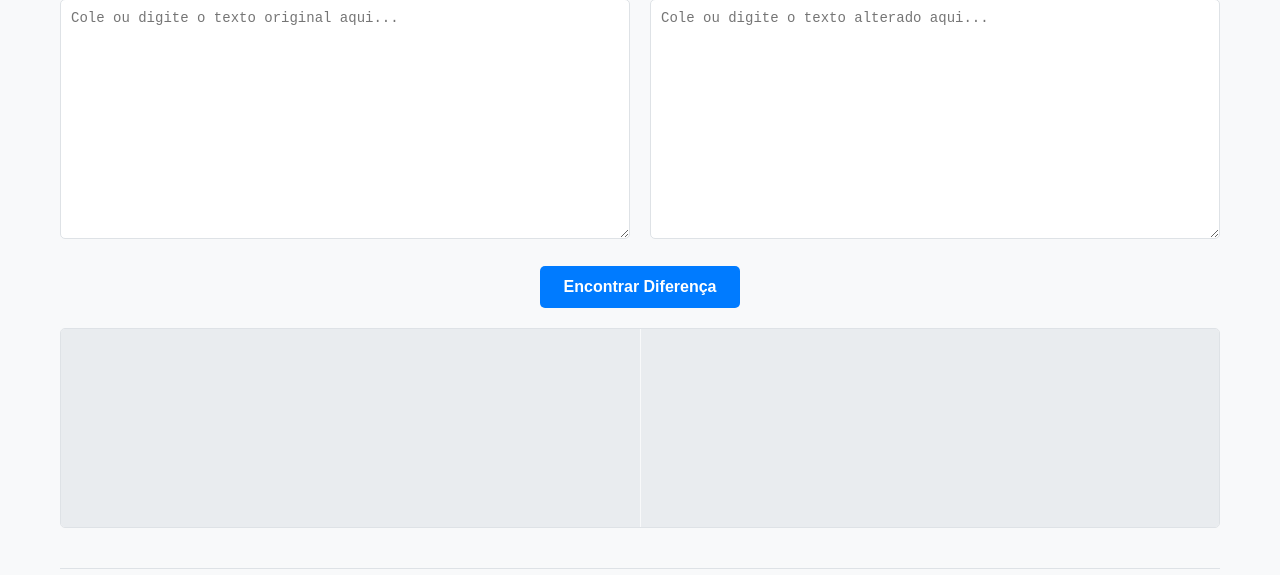
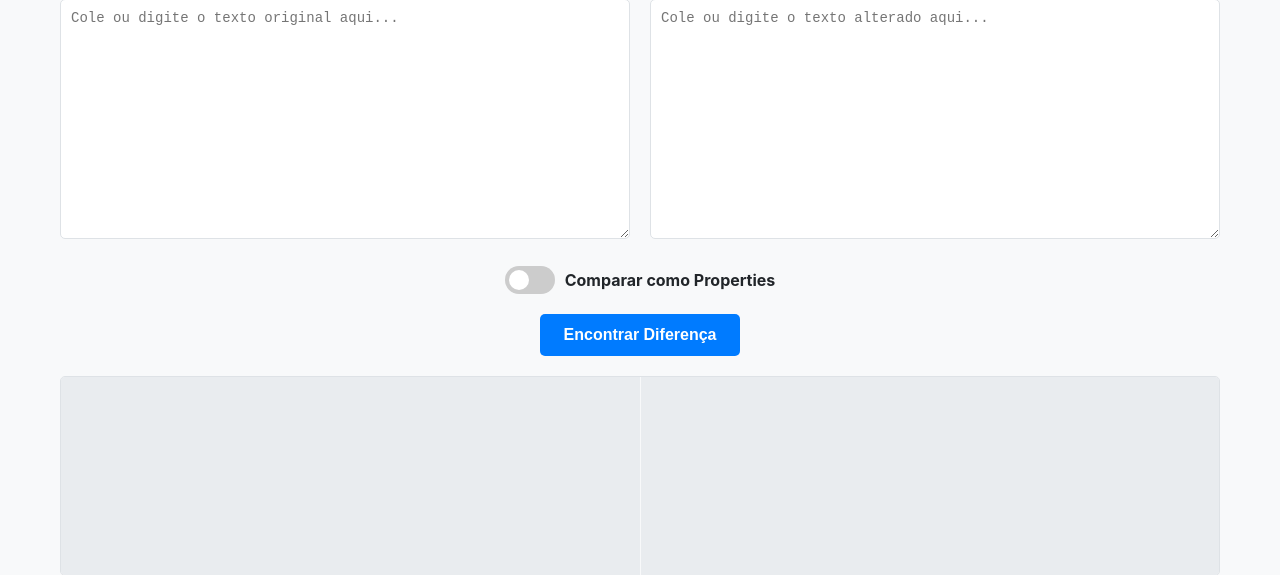
Before and after one commit to daviddamasceno/compare, a Flask app: page / in a window 1280 px wide. Shown: the part 147-722 px from the top of the page. Run offline with Flask 3, Linux system fonts and the light colour scheme.

Commit message:
Adicionando switch para arquivo properties

```diff
--- a/app.py
+++ b/app.py
@@ -6,51 +6,30 @@ import difflib
 from deepdiff import DeepDiff
 from itertools import zip_longest
 from jproperties import Properties
-from io import BytesIO # IMPORTANTE: Usaremos BytesIO em vez de StringIO
+from io import BytesIO
 
-# --- CONFIGURAÇÃO DOS LOGS ---
-logging.basicConfig(
-    stream=sys.stdout,
-    level=logging.INFO,
-    format='%(asctime)s - %(levelname)s - %(message)s'
-)
-
+logging.basicConfig(stream=sys.stdout, level=logging.INFO, format='%(asctime)s - %(levelname)s - %(message)s')
 app = Flask(__name__)
 
-# --- FUNÇÃO format_deepdiff COM LOGS ADICIONAIS ---
+# ... (funções format_deepdiff e highlight_intra_line_diff sem alterações) ...
 def format_deepdiff(diff):
     logging.info("Iniciando a formatação do resultado do DeepDiff.")
     report_lines = []
-
-    change_types = {
-        'dictionary_item_added': "Chave Adicionada",
-        'dictionary_item_removed': "Chave Removida",
-        'values_changed': "Valor Alterado",
-        'type_changes': "Tipo Alterado",
-    }
-
+    change_types = {'dictionary_item_added': "Chave Adicionada", 'dictionary_item_removed': "Chave Removida", 'values_changed': "Valor Alterado", 'type_changes': "Tipo Alterado"}
     for change_type, friendly_name in change_types.items():
         if change_type in diff:
             report_lines.append(f"--- {friendly_name} ---")
             items = diff[change_type]
             if isinstance(items, dict):
-                for path, change in items.items():
-                    report_lines.append(f"Em '{path}': de '{change['old_value']}' para '{change['new_value']}'")
+                for path, change in items.items(): report_lines.append(f"Em '{path}': de '{change['old_value']}' para '{change['new_value']}'")
             else:
-                for path in items:
-                    report_lines.append(str(path))
+                for path in items: report_lines.append(str(path))
             report_lines.append("")
-
-    if not report_lines:
-        logging.info("Nenhuma diferença formatável encontrada no DeepDiff.")
-        return "Nenhuma diferença encontrada."
-
+    if not report_lines: return "Nenhuma diferença encontrada."
     formatted_report = "\n".join(report_lines)
     logging.info(f"Relatório formatado gerado com {len(report_lines)} linhas.")
     return formatted_report
-
 def highlight_intra_line_diff(old_line, new_line):
-    # ... (função sem alterações)
     matcher = difflib.SequenceMatcher(None, old_line, new_line)
     def escape(s): return s.replace("&", "&amp;").replace("<", "&lt;").replace(">", "&gt;")
     old_html, new_html = '', ''
@@ -75,86 +54,81 @@ def compare_api():
     data = request.json
     original_content = data.get('original', '')
     altered_content = data.get('altered', '')
+    is_properties = data.get('is_properties', False) # LÊ O NOVO DADO
+
     result_data = {'diff_lines_original': [], 'diff_lines_altered': [], 'diff_type': "Texto", 'summary': {'removals': 0, 'additions': 0, 'changes': 0}}
 
-    # 1. TENTAR COMO JSON
-    try:
-        logging.info("Tentando analisar entradas como JSON...")
-        # ... (lógica JSON sem alterações)
-        original_obj = json.loads(original_content)
-        altered_obj = json.loads(altered_content)
-        result_data['diff_type'] = "JSON"
-        diff = DeepDiff(original_obj, altered_obj)
-        if diff:
-            logging.info(f"Análise JSON bem-sucedida. Encontradas {len(diff)} categorias de diferenças.")
-            result_data['diff_lines_original'] = [{'content': format_deepdiff(diff), 'type': 'context', 'line_num': 1}]
-            result_data['summary'] = {'removals': len(diff.get('dictionary_item_removed', [])), 'additions': len(diff.get('dictionary_item_added', [])), 'changes': len(diff.get('values_changed', [])) + len(diff.get('type_changes', []))}
-        else:
-            logging.info("Análise JSON bem-sucedida. Nenhuma diferença encontrada.")
-            result_data['diff_lines_original'] = [{'content': "Nenhuma diferença encontrada.", 'type': 'none', 'line_num': 1}]
-        return jsonify(result_data)
-    except Exception as e:
-        logging.info(f"Falha ao analisar como JSON: {e}. Tentando como Properties...")
-        pass
+    # --- NOVA LÓGICA BASEADA NO SWITCH ---
+    if is_properties:
+        logging.info("Comparação de 'Properties' solicitada pelo usuário.")
+        try:
+            p_original, p_altered = Properties(), Properties()
+            p_original.load(BytesIO(original_content.encode('utf-8')))
+            p_altered.load(BytesIO(altered_content.encode('utf-8')))
+            diff = DeepDiff(p_original.properties, p_altered.properties)
+            result_data['diff_type'] = "Java Properties"
+            if diff:
+                logging.info(f"Análise Properties bem-sucedida. Encontradas {len(diff)} categorias de diferenças.")
+                result_data['diff_lines_original'] = [{'content': format_deepdiff(diff), 'type': 'context', 'line_num': 1}]
+                result_data['summary'] = {'removals': len(diff.get('dictionary_item_removed', [])), 'additions': len(diff.get('dictionary_item_added', [])), 'changes': len(diff.get('values_changed', [])) + len(diff.get('type_changes', []))}
+            else:
+                logging.info("Análise Properties bem-sucedida. Nenhuma diferença encontrada.")
+                result_data['diff_lines_original'] = [{'content': "Nenhuma diferença encontrada.", 'type': 'none', 'line_num': 1}]
+            return jsonify(result_data)
+        except Exception as e:
+            logging.error(f"Falha ao analisar como Properties (mesmo com o switch ativado): {e}", exc_info=True)
+            # Retorna um erro claro para o frontend
+            error_result = {'diff_lines_original': [{'content': f"Erro ao analisar o arquivo como .properties:\n{e}", 'type': 'error'}], 'summary': {}}
+            return jsonify(error_result), 400
 
-    # 2. TENTAR COMO PROPRIEDADES JAVA
-    try:
-        logging.info("Tentando analisar entradas como Java Properties...")
-        p_original, p_altered = Properties(), Properties()
-
-        # --- CORREÇÃO DO BUG str to bytes ---
-        # Codificamos a string para bytes e usamos BytesIO
-        p_original.load(BytesIO(original_content.encode('utf-8')))
-        p_altered.load(BytesIO(altered_content.encode('utf-8')))
-
-        diff = DeepDiff(p_original.properties, p_altered.properties)
-        result_data['diff_type'] = "Java Properties"
-        if diff:
-            logging.info(f"Análise Properties bem-sucedida. Encontradas {len(diff)} categorias de diferenças.")
-            result_data['diff_lines_original'] = [{'content': format_deepdiff(diff), 'type': 'context', 'line_num': 1}]
-            result_data['summary'] = {'removals': len(diff.get('dictionary_item_removed', [])), 'additions': len(diff.get('dictionary_item_added', [])), 'changes': len(diff.get('values_changed', [])) + len(diff.get('type_changes', []))}
-        else:
-            logging.info("Análise Properties bem-sucedida. Nenhuma diferença encontrada.")
-            result_data['diff_lines_original'] = [{'content': "Nenhuma diferença encontrada.", 'type': 'none', 'line_num': 1}]
-        return jsonify(result_data)
-    except Exception as e:
-        logging.error(f"Falha ao analisar como Properties: {e}. Recorrendo ao diff de texto simples.", exc_info=True)
-        pass
-
-    # 3. FALLBACK PARA TEXTO SIMPLES
-    # ... (lógica de diff de texto sem alterações)
-    logging.info("Recorrendo à comparação de texto simples.")
-    original_lines, altered_lines = original_content.splitlines(), altered_content.splitlines()
-    matcher = difflib.SequenceMatcher(None, original_lines, altered_lines)
-    o_line_num, a_line_num, removals, additions = 0, 0, 0, 0
-    for tag, i1, i2, j1, j2 in matcher.get_opcodes():
-        if tag == 'equal':
-            for i in range(i1, i2):
-                o_line_num += 1; a_line_num += 1
-                line = original_lines[i]
-                result_data['diff_lines_original'].append({'content': line, 'type': 'context', 'line_num': o_line_num})
-                result_data['diff_lines_altered'].append({'content': line, 'type': 'context', 'line_num': a_line_num})
-        else:
-            old_block, new_block = original_lines[i1:i2], altered_lines[j1:j2]
-            for old_line, new_line in zip_longest(old_block, new_block):
-                current_o_num, current_a_num = '', ''
-                if old_line is not None: o_line_num += 1; removals += 1; current_o_num = o_line_num
-                if new_line is not None: a_line_num += 1; additions += 1; current_a_num = a_line_num
-                if old_line is not None and new_line is not None:
-                    h_old, h_new = highlight_intra_line_diff(old_line, new_line)
-                    result_data['diff_lines_original'].append({'content': h_old, 'type': 'removed', 'line_num': current_o_num})
-                    result_data['diff_lines_altered'].append({'content': h_new, 'type': 'added', 'line_num': current_a_num})
-                elif old_line is not None:
-                    result_data['diff_lines_original'].append({'content': old_line, 'type': 'removed', 'line_num': current_o_num})
-                    result_data['diff_lines_altered'].append({'content': '', 'type': 'empty', 'line_num': ''})
-                elif new_line is not None:
-                    result_data['diff_lines_original'].append({'content': '', 'type': 'empty', 'line_num': ''})
-                    result_data['diff_lines_altered'].append({'content': new_line, 'type': 'added', 'line_num': current_a_num})
-    if not original_content and not altered_content:
-        result_data['diff_lines_original'] = [{'content': "Nenhuma diferença encontrada.", 'type': 'none', 'line_num': ''}]
-    result_data['summary'] = {'removals': removals, 'additions': additions, 'changes': 0, 'total_lines_original': len(original_lines), 'total_lines_altered': len(altered_lines)}
-    logging.info(f"Diff de texto concluído: {removals} remoções, {additions} adições.")
-    return jsonify(result_data)
+    else: # FLUXO PADRÃO (JSON -> TEXTO)
+        try:
+            logging.info("Tentando analisar entradas como JSON...")
+            original_obj, altered_obj = json.loads(original_content), json.loads(altered_content)
+            result_data['diff_type'] = "JSON"
+            diff = DeepDiff(original_obj, altered_obj)
+            if diff:
+                logging.info(f"Análise JSON bem-sucedida. Encontradas {len(diff)} categorias de diferenças.")
+                result_data['diff_lines_original'] = [{'content': format_deepdiff(diff), 'type': 'context', 'line_num': 1}]
+                result_data['summary'] = {'removals': len(diff.get('dictionary_item_removed', [])), 'additions': len(diff.get('dictionary_item_added', [])), 'changes': len(diff.get('values_changed', [])) + len(diff.get('type_changes', []))}
+            else:
+                logging.info("Análise JSON bem-sucedida. Nenhuma diferença encontrada.")
+                result_data['diff_lines_original'] = [{'content': "Nenhuma diferença encontrada.", 'type': 'none', 'line_num': 1}]
+            return jsonify(result_data)
+        except Exception:
+            logging.info("Não é JSON. Recorrendo à comparação de texto simples.")
+            # ... (Lógica de diff de texto permanece aqui)
+            original_lines, altered_lines = original_content.splitlines(), altered_content.splitlines()
+            matcher = difflib.SequenceMatcher(None, original_lines, altered_lines)
+            o_line_num, a_line_num, removals, additions = 0, 0, 0, 0
+            for tag, i1, i2, j1, j2 in matcher.get_opcodes():
+                if tag == 'equal':
+                    for i in range(i1, i2):
+                        o_line_num += 1; a_line_num += 1
+                        line = original_lines[i]
+                        result_data['diff_lines_original'].append({'content': line, 'type': 'context', 'line_num': o_line_num})
+                        result_data['diff_lines_altered'].append({'content': line, 'type': 'context', 'line_num': a_line_num})
+                else:
+                    old_block, new_block = original_lines[i1:i2], altered_lines[j1:j2]
+                    for old_line, new_line in zip_longest(old_block, new_block):
+                        current_o_num, current_a_num = '', ''
+                        if old_line is not None: o_line_num += 1; removals += 1; current_o_num = o_line_num
+                        if new_line is not None: a_line_num += 1; additions += 1; current_a_num = a_line_num
+                        if old_line is not None and new_line is not None:
+                            h_old, h_new = highlight_intra_line_diff(old_line, new_line)
+                            result_data['diff_lines_original'].append({'content': h_old, 'type': 'removed', 'line_num': current_o_num})
+                            result_data['diff_lines_altered'].append({'content': h_new, 'type': 'added', 'line_num': current_a_num})
+                        elif old_line is not None:
+                            result_data['diff_lines_original'].append({'content': old_line, 'type': 'removed', 'line_num': current_o_num})
+                            result_data['diff_lines_altered'].append({'content': '', 'type': 'empty', 'line_num': ''})
+                        elif new_line is not None:
+                            result_data['diff_lines_original'].append({'content': '', 'type': 'empty', 'line_num': ''})
+                            result_data['diff_lines_altered'].append({'content': new_line, 'type': 'added', 'line_num': current_a_num})
+            if not original_content and not altered_content:
+                result_data['diff_lines_original'] = [{'content': "Nenhuma diferença encontrada.", 'type': 'none', 'line_num': ''}]
+            result_data['summary'] = {'removals': removals, 'additions': additions, 'changes': 0, 'total_lines_original': len(original_lines), 'total_lines_altered': len(altered_lines)}
+            logging.info(f"Diff de texto concluído: {removals} remoções, {additions} adições.")
+            return jsonify(result_data)
 
 if __name__ == '__main__':
     app.run(host='0.0.0.0', port=8000)
--- a/docker-compose.yml
+++ b/docker-compose.yml
@@ -2,7 +2,7 @@ services:
   compare:
     # Esta linha instrui o Docker a baixar a imagem do Docker Hub.
     # A tag :latest será usada por padrão.
-    image: damascenod/compare:1.3.0
+    image: damascenod/compare:1.4.0
 
     # Mapeia a porta 8000 do seu computador para a porta 8000 do container
     ports:
--- a/static/script.js
+++ b/static/script.js
@@ -1,9 +1,9 @@
 document.addEventListener('DOMContentLoaded', () => {
-    // ... (declaração de constantes no topo, sem alterações)
     const originalTextarea = document.getElementById('original-text');
     const alteredTextarea = document.getElementById('altered-text');
     const compareBtn = document.getElementById('compare-btn');
-    const diffDisplayGrid = document.querySelector('.diff-display-grid'); // Adiciona a grid
+    const propertiesSwitch = document.getElementById('properties-switch');
+    const diffDisplayGrid = document.querySelector('.diff-display-grid');
     const diffOriginalOutput = document.getElementById('diff-original-output');
     const diffAlteredOutput = document.getElementById('diff-altered-output');
     const diffSummary = document.querySelector('.diff-summary');
@@ -17,7 +17,6 @@ document.addEventListener('DOMContentLoaded', () => {
     const themeToggleBtn = document.getElementById('theme-toggle');
 
     function createLineElement(line) {
-        // ... (função sem alterações)
         const lineDiv = document.createElement('div');
         lineDiv.classList.add('diff-line', line.type);
         const lineNumSpan = document.createElement('span');
@@ -36,29 +35,18 @@ document.addEventListener('DOMContentLoaded', () => {
         diffOriginalOutput.innerHTML = '';
         diffAlteredOutput.innerHTML = '';
         diffSummary.style.display = 'flex';
-
         if (diffData.diff_type === "Texto") {
-            // Garante o layout de duas colunas para texto
             diffDisplayGrid.style.gridTemplateColumns = '1fr 1fr';
-
-            diffData.diff_lines_original.forEach(line => {
-                diffOriginalOutput.appendChild(createLineElement(line));
-            });
-            diffData.diff_lines_altered.forEach(line => {
-                diffAlteredOutput.appendChild(createLineElement(line));
-            });
+            diffData.diff_lines_original.forEach(line => { diffOriginalOutput.appendChild(createLineElement(line)); });
+            diffData.diff_lines_altered.forEach(line => { diffAlteredOutput.appendChild(createLineElement(line)); });
         } else {
-            // Força o layout de uma coluna para JSON/Properties
             diffDisplayGrid.style.gridTemplateColumns = '1fr';
-
             const line = diffData.diff_lines_original[0] || { content: 'Nenhuma diferença encontrada.' };
             const preElement = document.createElement('pre');
             preElement.textContent = line.content;
             diffOriginalOutput.appendChild(preElement);
-            diffAlteredOutput.innerHTML = ''; // Garante que o painel direito está vazio
+            diffAlteredOutput.innerHTML = '';
         }
-
-        // ... (lógica de atualização do sumário, sem alterações)
         const summary = diffData.summary || {};
         const removals = summary.removals ?? 0;
         const additions = summary.additions ?? 0;
@@ -82,12 +70,13 @@ document.addEventListener('DOMContentLoaded', () => {
         }
     }
 
-    // ... (resto do arquivo, com a função findDifference e os event listeners, sem alterações)
     async function findDifference() {
         compareBtn.disabled = true;
         diffSummary.style.display = 'none';
         diffOriginalOutput.innerHTML = '<div class="diff-line context"><span class="line-content">Comparando...</span></div>';
         diffAlteredOutput.innerHTML = '';
+
+        const isProperties = propertiesSwitch.checked;
 
         try {
             const response = await fetch('/api/compare', {
@@ -95,17 +84,13 @@ document.addEventListener('DOMContentLoaded', () => {
                 headers: { 'Content-Type': 'application/json' },
                 body: JSON.stringify({
                     original: originalTextarea.value,
-                    altered: alteredTextarea.value
+                    altered: alteredTextarea.value,
+                    is_properties: isProperties
                 }),
             });
-
-            if (!response.ok) {
-                throw new Error(`Erro na API: ${response.statusText}`);
-            }
-
+            if (!response.ok) { throw new Error(`Erro na API: ${response.statusText}`); }
             const result = await response.json();
             renderDiff(result);
-
         } catch (error) {
             diffOriginalOutput.innerHTML = `<div class="diff-line removed"><span class="line-content">Ocorreu um erro: ${error.message}</span></div>`;
             diffAlteredOutput.innerHTML = '';
--- a/static/style.css
+++ b/static/style.css
@@ -271,3 +271,67 @@ body.dark-mode #sun-icon { display: block; }
 body.dark-mode #moon-icon { display: none; }
 body:not(.dark-mode) #sun-icon { display: none; }
 body:not(.dark-mode) #moon-icon { display: block; }
+
+/* --- ESTILOS PARA O BOTÃO SWITCH DE PROPERTIES --- */
+
+.options-bar {
+    display: flex;
+    justify-content: center;
+    align-items: center;
+    margin-bottom: 20px;
+    gap: 10px;
+}
+
+.switch-label {
+    color: var(--text-color);
+    font-weight: bold;
+}
+
+.switch {
+    position: relative;
+    display: inline-block;
+    width: 50px;
+    height: 28px;
+}
+
+.switch input {
+    opacity: 0;
+    width: 0;
+    height: 0;
+}
+
+.slider {
+    position: absolute;
+    cursor: pointer;
+    top: 0;
+    left: 0;
+    right: 0;
+    bottom: 0;
+    background-color: #ccc;
+    transition: .4s;
+    border-radius: 28px;
+}
+
+.slider:before {
+    position: absolute;
+    content: "";
+    height: 20px;
+    width: 20px;
+    left: 4px;
+    bottom: 4px;
+    background-color: white;
+    transition: .4s;
+    border-radius: 50%;
+}
+
+input:checked + .slider {
+    background-color: var(--primary-color);
+}
+
+input:focus + .slider {
+    box-shadow: 0 0 1px var(--primary-color);
+}
+
+input:checked + .slider:before {
+    transform: translateX(22px);
+}
--- a/templates/index.html
+++ b/templates/index.html
@@ -30,6 +30,13 @@
             </div>
 
             <div class="actions">
+                <div class="options-bar">
+                    <label class="switch">
+                        <input type="checkbox" id="properties-switch">
+                        <span class="slider"></span>
+                    </label>
+                    <span class="switch-label">Comparar como Properties</span>
+                </div>
                 <button id="compare-btn">Encontrar Diferença</button>
             </div>
 
```
Also changed, not shown: 1 other file.
